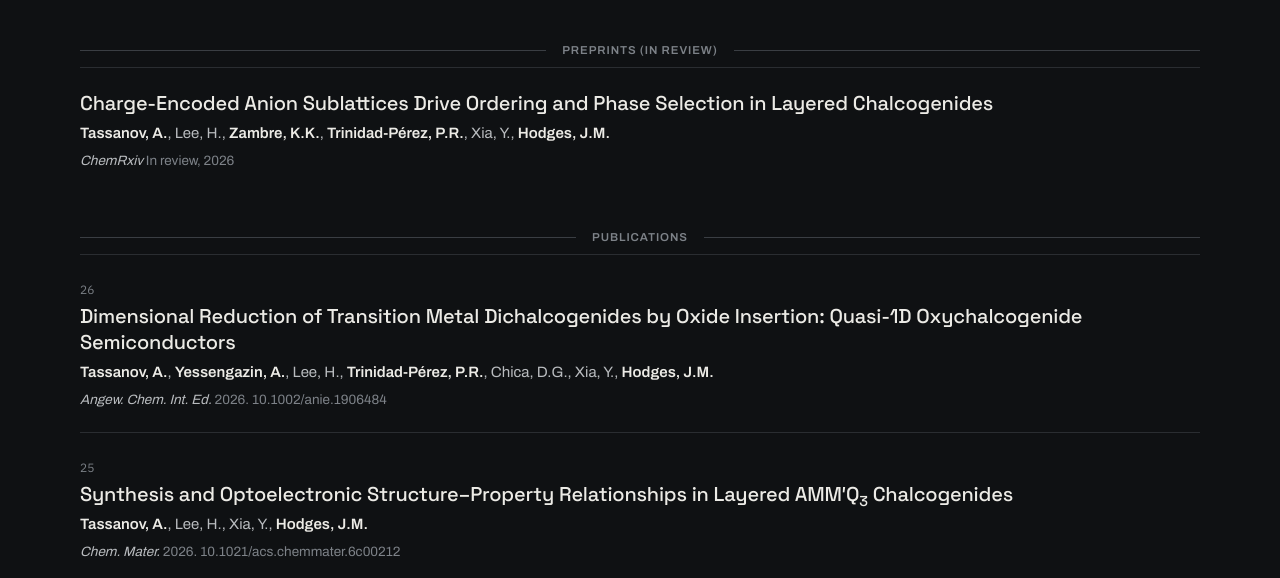
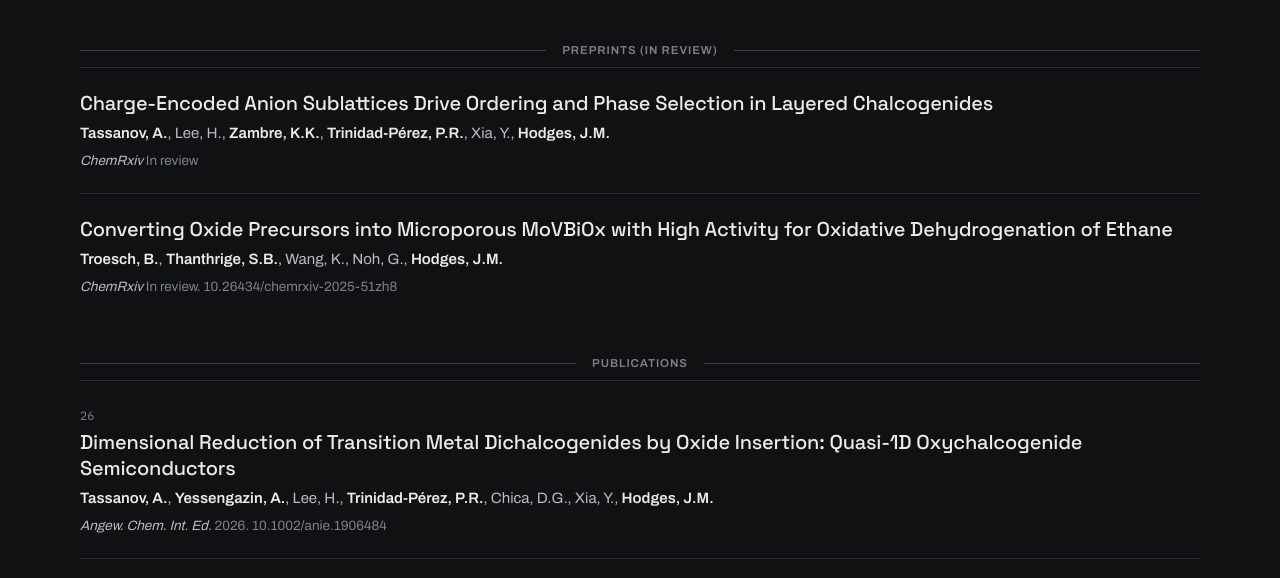
Before and after one commit to jmhlab/hodgesLab, an Eleventy site: page src/publications.njk in a window 1280 px wide. Shown: the part 186-764 px from the top of the page. Built offline with nearby package versions, Linux system fonts and the light colour scheme; Eleventy itself is replaced by a stand-in of ours; files that its build step writes are made by us from their sources.

Commit message:
MoVBiOx preprint moved to the preprint section; preprints shown without a year

```diff
--- a/src/_data/publications.yml
+++ b/src/_data/publications.yml
@@ -22,10 +22,17 @@
   title: Charge-Encoded Anion Sublattices Drive Ordering and Phase Selection in Layered Chalcogenides
   authors: Tassanov, A., Lee, H., Zambre, K.K., Trinidad-Pérez, P.R., Xia, Y., Hodges, J.M.
   journal: ChemRxiv
-  year: 2026
   status: In review
   url: https://chemrxiv.org/doi/abs/10.26434/chemrxiv.15009583/v1
   tags: []
+
+- era: preprint
+  title: Converting Oxide Precursors into Microporous MoVBiOx with High Activity for Oxidative Dehydrogenation of Ethane
+  authors: Troesch, B., Thanthrige, S.B., Wang, K., Noh, G., Hodges, J.M.
+  journal: ChemRxiv
+  status: In review
+  doi: 10.26434/chemrxiv-2025-51zh8
+  tags: [oxides, catalysis]
 
 - n: 26
   title: "Dimensional Reduction of Transition Metal Dichalcogenides by Oxide Insertion: Quasi-1D Oxychalcogenide Semiconductors"
@@ -71,15 +78,6 @@
   volume: "130"
   pages: 1524–1533
   tags: [oxides]
-  era: psu
-
-- n: 20
-  title: Converting Oxide Precursors into Microporous MoVBiOx with High Activity for Oxidative Dehydrogenation of Ethane
-  authors: Troesch, B., Thanthrige, S.B., Wang, K., Noh, G., Hodges, J.M.
-  journal: ChemRxiv
-  year: 2025
-  doi: 10.26434/chemrxiv-2025-51zh8
-  tags: [oxides, catalysis]
   era: psu
 
 - n: 19
--- a/src/publications.njk
+++ b/src/publications.njk
@@ -16,7 +16,7 @@ permalink: /publications/
     {% if p.n %}<div class="pub-n">{{ p.n }}</div>{% endif %}
     <h2 class="pub-title">{% if p.doi or p.url %}<a href="{{ p.url or ('https://doi.org/' ~ p.doi) }}">{{ p.title | chem | safe }}</a>{% else %}{{ p.title | chem | safe }}{% endif %}</h2>
     <div class="pub-authors">{{ p.authors | boldMembers(site.member_names) | safe }}</div>
-    <div class="pub-ref"><em>{{ p.journal }}</em> {% if p.status %}{{ p.status }}, {% endif %}{{ p.year }}{% if p.volume %}, {{ p.volume }}{% endif %}{% if p.pages %}, {{ p.pages }}{% endif %}{% if p.doi %}. <a href="https://doi.org/{{ p.doi }}">{{ p.doi }}</a>{% endif %}</div>
+    <div class="pub-ref"><em>{{ p.journal }}</em> {% if p.status %}{{ p.status }}{% if p.year %}, {% endif %}{% endif %}{% if p.year %}{{ p.year }}{% endif %}{% if p.volume %}, {{ p.volume }}{% endif %}{% if p.pages %}, {{ p.pages }}{% endif %}{% if p.doi %}. <a href="https://doi.org/{{ p.doi }}">{{ p.doi }}</a>{% endif %}</div>
   </div>
 </article>
 {% endmacro %}
```
